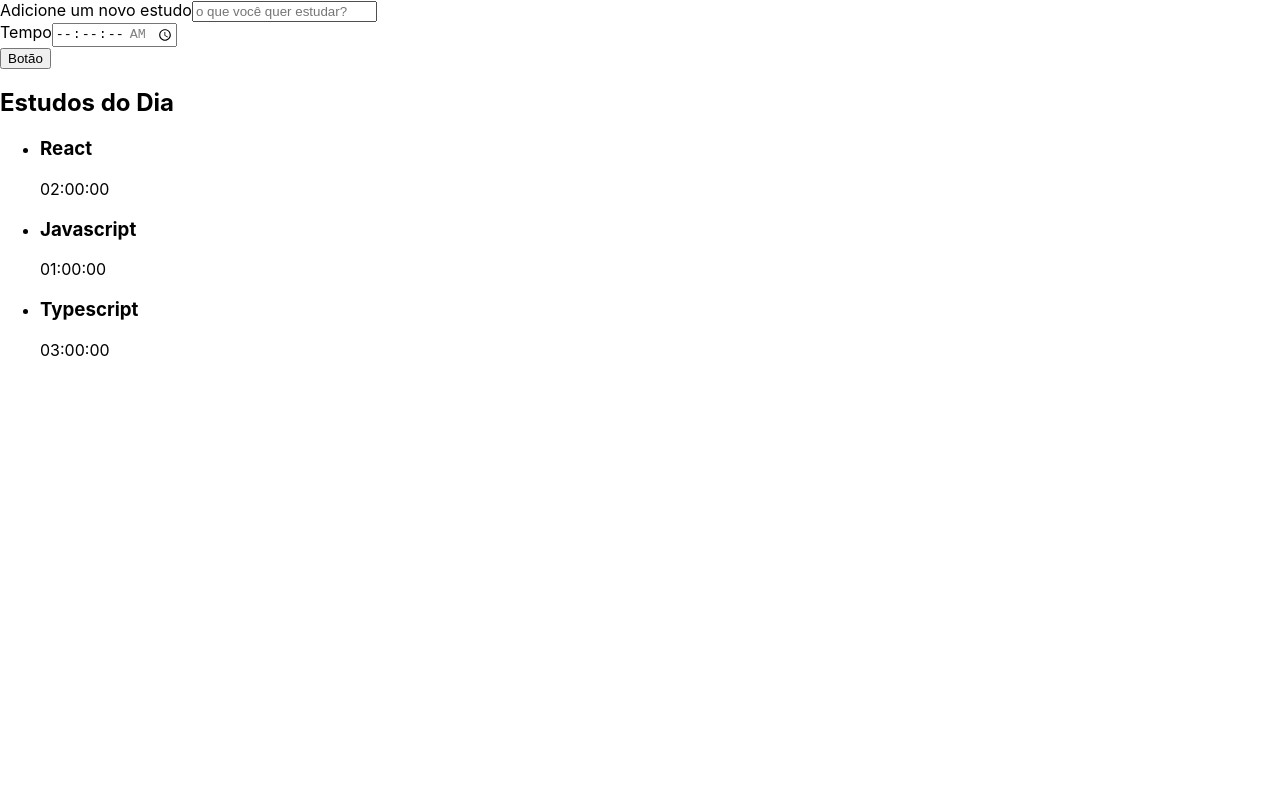
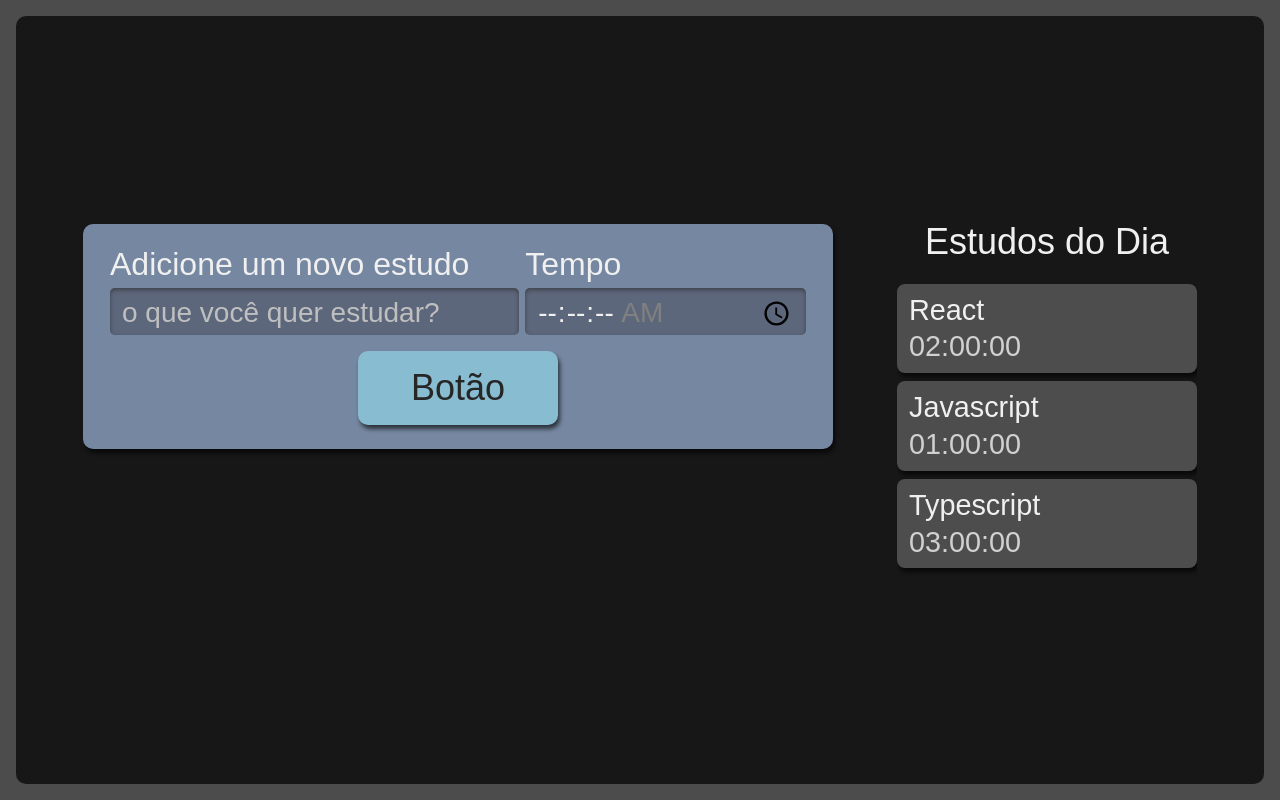
Before and after one commit to Cleysond10/Cronometro-React.ts, a React (Create React App) app: page / in a window 1280 px wide. Built offline with nearby package versions, Linux system fonts and the light colour scheme.

Commit message:
add styles

```diff
--- a/src/App.tsx
+++ /dev/null
@@ -1,14 +0,0 @@
-import React from 'react';
-import Formulario from './components/Formulario';
-import { Lista } from './components/Lista';
-
-function App() {
-  return (
-    <div className="App">
-      <Formulario />
-      <Lista></Lista>
-    </div>
-  );
-}
-
-export default App;
--- a/src/components/Botao/index.tsx
+++ b/src/components/Botao/index.tsx
@@ -1,8 +1,9 @@
 import React from 'react';
+import './style.scss';
 
 const Botao = () => {
   return (
-    <button className="App">
+    <button className='botao'>
      Botão
     </button>
   )
--- /dev/null
+++ b/src/components/Botao/style.scss
@@ -0,0 +1,25 @@
+.botao {
+  align-self: center;
+  background-color: #88bcd1;
+  border-radius: 10px;
+  box-shadow: 2px 4px 4px #0000009F;
+  color: #272626;
+  cursor: pointer;
+  font-size: 1.25rem;
+  padding: 16px;
+  width: 150px;
+
+  &:active {
+    background-color: #7CA6B7;
+    box-shadow: 2px 2px 4px #0000009F inset;
+  }
+}
+
+@media screen and (min-width: 1280px) {
+  .botao {
+    grid-column-start: span 2;
+    justify-self: center;
+    width: 200px;
+    font-size: 2.25rem;
+  }
+}
--- a/src/components/Formulario/index.tsx
+++ b/src/components/Formulario/index.tsx
@@ -1,10 +1,11 @@
 import React from 'react'
 import Botao from '../Botao';
+import './style.scss';
 
 const Formulario = () => {
   return (
-    <form>
-      <div>
+    <form className="novaTarefa">
+      <div className='inputContainer'>
         <label htmlFor="tarefa">
           Adicione um novo estudo
         </label>
@@ -16,7 +17,7 @@ const Formulario = () => {
           required
           />
       </div>
-      <div>
+      <div className='inputContainer'>
         <label htmlFor="tempo">
           Tempo
         </label>
--- /dev/null
+++ b/src/components/Formulario/style.scss
@@ -0,0 +1,61 @@
+.novaTarefa {
+  display:flex;
+  flex-direction: column;
+  grid-area: nova-tarefa;
+  background-color: #7687A1;
+  border-radius: 10px;
+  box-shadow: 2px 4px 4px #0000009F;
+  padding: 12px;
+
+  .inputContainer {
+    display: flex;
+    flex-direction: column;
+    width: 100%;
+    margin-bottom: 16px;
+
+    label {
+      margin-bottom: 8px;
+      font-size: 1.25rem;
+    }
+
+    input {
+      width: 100%;
+      padding: 8px 12px 4px;
+      box-sizing: border-box;
+      border: unset;
+      border-radius: 5px;
+      background-color: #5D677C;
+      box-shadow: 0px 2px 4px #2D2B2B9F inset;
+
+      &::placeholder {
+        color: #BFBFBF;
+      }
+    }
+  }
+
+  @media screen and (min-width: 1280px) {
+    flex-direction: row;
+    flex-wrap: wrap;
+    justify-content: space-around;
+    font-size: 2.25rem;
+    padding: 24px;
+    box-sizing: border-box;
+
+    .inputContainer {
+      width: calc(60% - 12px);
+
+      &:last-of-type {
+        width: 40%;
+      }
+
+      label {
+        font-size: 2rem;
+      }
+
+      input {
+        height: 100%;
+        font-size: 1.75rem;
+      }
+    }
+  }
+}
--- a/src/components/Lista/index.tsx
+++ b/src/components/Lista/index.tsx
@@ -1,4 +1,5 @@
 import React from 'react'
+import './style.scss'
 
 export const Lista = () => {
 
@@ -19,14 +20,14 @@ export const Lista = () => {
   ]
 
   return (
-    <aside>
+    <aside className='listaTarefas'>
       <h2>
         Estudos do Dia
       </h2>
       <ul>
         {
           tarefas.map((item, index) => (
-          <li key={index}>
+          <li className='item' key={index}>
             <h3>{item.tarefa}</h3>
             <span>{item.tempo}</span>
           </li>
--- /dev/null
+++ b/src/components/Lista/style.scss
@@ -0,0 +1,75 @@
+.listaTarefas {
+  grid-area: tarefas;
+  height: 100%;
+
+  h2 {
+    font-size: 1.25rem;
+    margin-bottom: 12px;
+  }
+
+  ul {
+    max-height: 350px;
+    overflow-y: scroll;
+  	scrollbar-width: thin;
+  }
+
+  @media screen and (min-width:1280px) {
+
+    h2{
+      text-align: center;
+      font-size: 2.25rem;
+      margin-bottom: 24px;
+    }
+
+    ul {
+      overflow: auto;
+      max-height: 500px;
+    }
+  }
+}
+
+.item {
+  background-color: #4D4D4D;
+  border-radius: 8px;
+  box-shadow: 2px 4px 4px #0000009F;
+  padding: 12px;
+  margin-bottom: 8px;
+  position: relative;
+  cursor: pointer;
+
+  h3 {
+    margin-bottom: 8px;
+    word-break: break-all;
+  }
+
+  span {
+    color: #D0D0D0;
+  }
+
+  @media screen and (min-width:1280px) {
+    font-size: 1.8rem;
+  }
+}
+
+.itemSelecionado {
+  background-color: #292929;
+  box-shadow: 2px 4px 4px #0000009F inset;
+}
+
+.itemCompletado {
+  background-color: #566F42;
+  cursor: auto;
+
+  .concluido {
+    display: block;
+    background-image: url('../../assets/img/check-mark.svg');
+    background-repeat: no-repeat;
+    background-size: 38px 38px;
+    position: absolute;
+    top: 50%;
+    right: 12px;
+    transform: translateY(-50%);
+    width: 42px;
+    height: 43px;
+  }
+}
--- a/src/index.css
+++ b/src/index.css
@@ -1,13 +1,95 @@
+html, body, div, span, applet, object, iframe,
+h1, h2, h3, h4, h5, h6, p, blockquote, pre,
+a, abbr, acronym, address, big, cite, code,
+del, dfn, em, img, ins, kbd, q, s, samp,
+small, strike, strong, sub, sup, tt, var,
+b, u, i, center,
+dl, dt, dd, ol, ul, li,
+fieldset, form, label, legend,
+table, caption, tbody, tfoot, thead, tr, th, td,
+article, aside, canvas, details, embed,
+figure, figcaption, footer, header, hgroup,
+menu, nav, output, ruby, section, summary,
+time, mark, audio, video {
+	margin: 0;
+	padding: 0;
+	border: 0;
+	font-size: 100%;
+	font: inherit;
+	vertical-align: baseline;
+}
+/* HTML5 display-role reset for older browsers */
+article, aside, details, figcaption, figure,
+footer, header, hgroup, menu, nav, section {
+	display: block;
+}
 body {
-  margin: 0;
-  font-family: -apple-system, BlinkMacSystemFont, 'Segoe UI', 'Roboto', 'Oxygen',
-    'Ubuntu', 'Cantarell', 'Fira Sans', 'Droid Sans', 'Helvetica Neue',
-    sans-serif;
-  -webkit-font-smoothing: antialiased;
-  -moz-osx-font-smoothing: grayscale;
+	line-height: 1;
+}
+ol, ul {
+	list-style: none;
+}
+blockquote, q {
+	quotes: none;
+}
+blockquote:before, blockquote:after,
+q:before, q:after {
+	content: '';
+	content: none;
+}
+table {
+	border-collapse: collapse;
+	border-spacing: 0;
 }
 
-code {
-  font-family: source-code-pro, Menlo, Monaco, Consolas, 'Courier New',
-    monospace;
+
+input {
+	font-family: inherit;
+	font-size: inherit;
+	font-weight: inherit;
+	color: inherit;
 }
+
+button {
+	border: unset;
+	background-color: unset;
+	font-family: inherit;
+	font-size: inherit;
+	font-weight: inherit;
+	color: inherit;
+}
+
+@import url('https://fonts.googleapis.com/css2?family=Manjari&display=swap');
+
+body {
+	display: flex;
+	justify-content: center;
+	font-family: 'Manjari', sans-serif;
+	color: #F0F0F0;
+	background-color: #4C4C4C;
+	height: 100%;
+	width: 100%;
+	padding: 16px;
+	box-sizing: border-box;
+}
+
+#root {
+	width: 100%;
+}
+
+::-webkit-scrollbar {
+	width: 8px;
+}
+
+::-webkit-scrollbar-track {
+	background: unset;
+}
+
+::-webkit-scrollbar-thumb {
+	border-radius: 4px;
+	background: #888;
+}
+
+::-webkit-scrollbar-thumb:hover {
+	background: #555;
+}
--- a/src/index.tsx
+++ b/src/index.tsx
@@ -1,7 +1,7 @@
 import React from 'react';
 import ReactDOM from 'react-dom';
 import './index.css';
-import App from './App';
+import App from './pages/App';
 
 ReactDOM.render(
   <React.StrictMode>
--- /dev/null
+++ b/src/pages/App.tsx
@@ -0,0 +1,15 @@
+import React from 'react';
+import Formulario from '../components/Formulario';
+import { Lista } from '../components/Lista';
+import './style.scss'
+
+function App() {
+  return (
+    <div className="AppStyle">
+      <Formulario />
+      <Lista></Lista>
+    </div>
+  );
+}
+
+export default App;
--- /dev/null
+++ b/src/pages/style.scss
@@ -0,0 +1,30 @@
+.AppStyle {
+  display: grid;
+  grid-template-rows: min-content min-content auto;
+  grid-template-areas:
+  "nova-tarefa"
+  "cronometro"
+  "tarefas"
+  ;
+  row-gap: 24px;
+  min-width: 320px;
+  min-height: calc(100vh - 32px);
+  width: 100%;
+  padding: 32px;
+  box-sizing: border-box;
+  border-radius: 10px;
+  background-color: #171717;
+
+  @media screen and (min-width:1280px)  {
+    grid-template-areas:
+    "nova-tarefa tarefas"
+    "cronometro tarefas"
+    ;
+    column-gap: 64px;
+    grid-template-rows: min-content min-content;
+    grid-template-columns: 750px 300px;
+    justify-content: center;
+    align-content: center;
+    padding: 64px;
+  }
+}
```
Also changed, not shown: src/assets/img/check-mark.svg (added).
